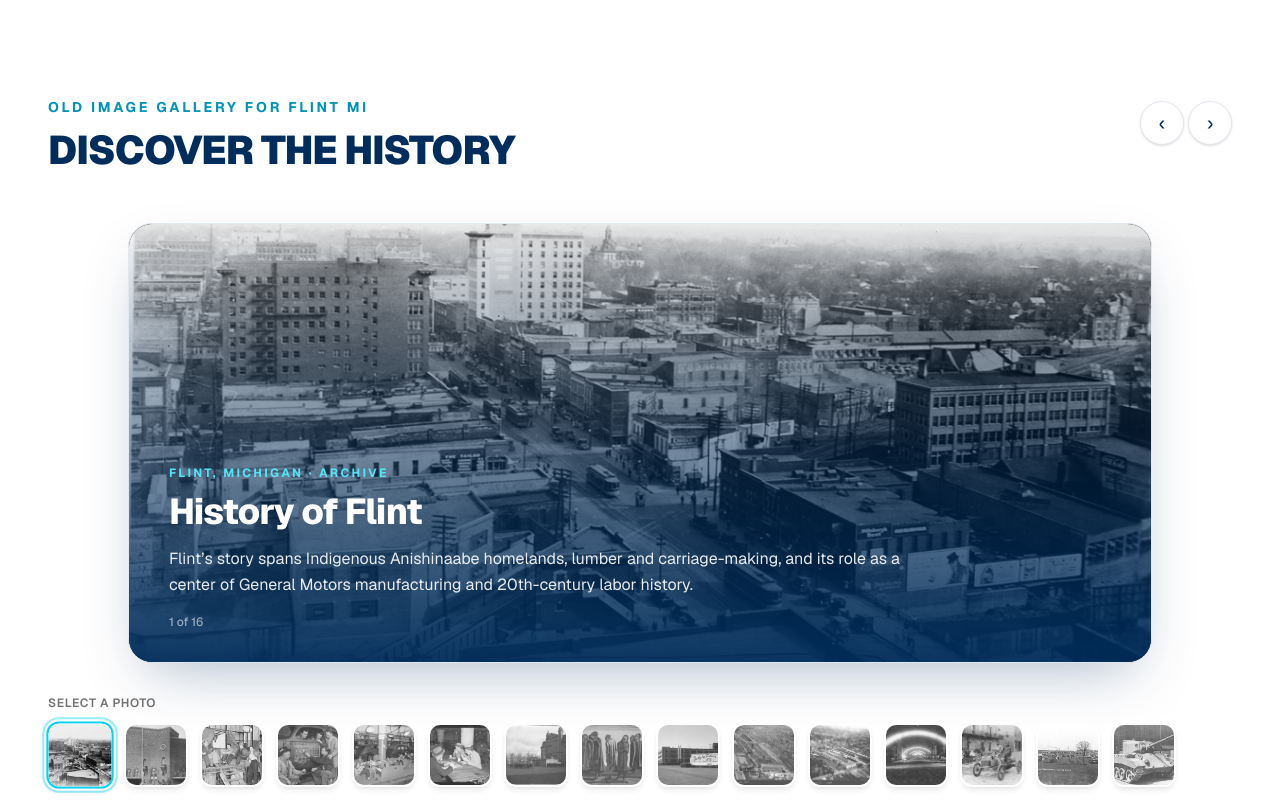
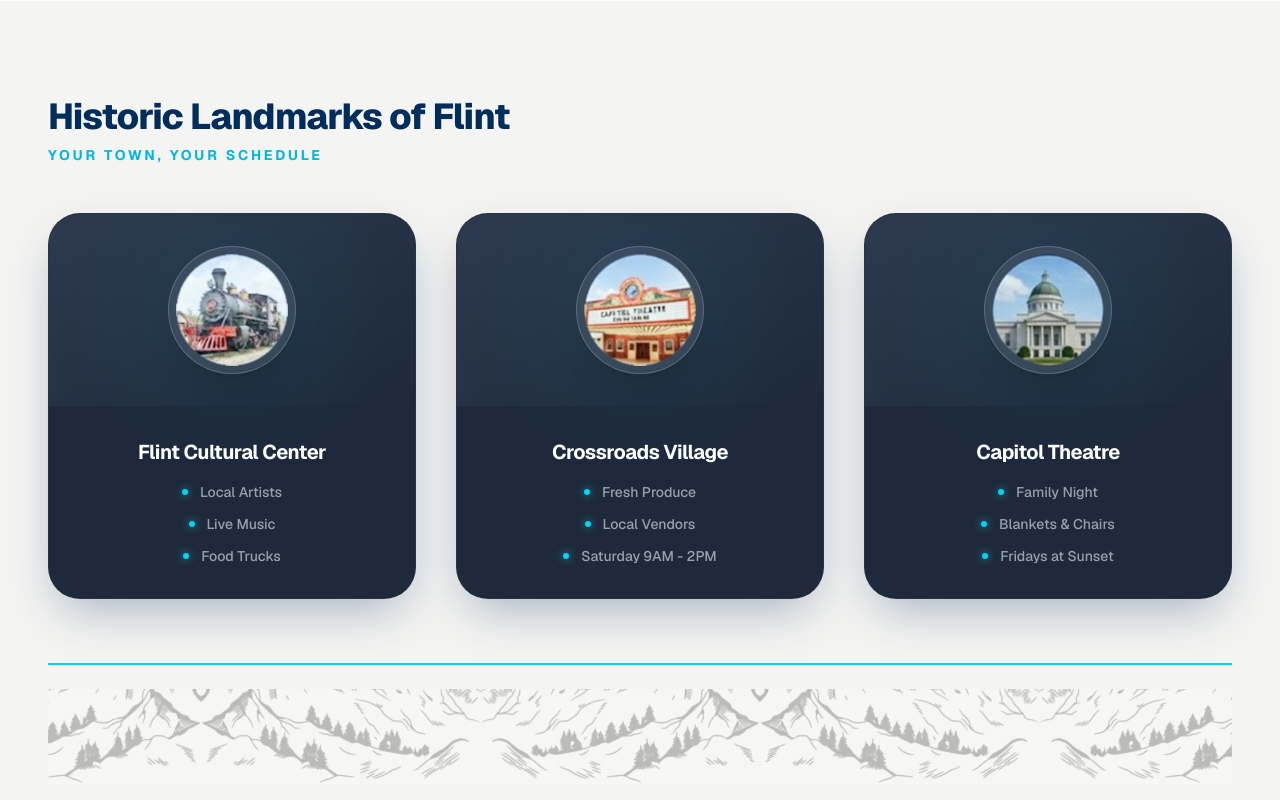
Before and after one commit to kskhan77/town-scout-1, a Next.js app: page / in a window 1280 px wide. Shown: the part 780-1580 px from the top of the page. Built offline with nearby package versions, Linux system fonts and the light colour scheme; no server answers; grey boxes are pictures that could not be loaded.

Commit message:
made chagnes in landing page

```diff
--- a/app/page.tsx
+++ b/app/page.tsx
@@ -8,9 +8,10 @@
   return (
     <main className="w-full bg-[#f7f9fc] text-neutral-900">
       <HeroSection />
-      <DiscoverHistory />
+
       <HistoricLandmarks />
       <WhatsHappeningNow />
+      <DiscoverHistory />
       <CommunitySignup />
     </main>
   );
--- a/src/components/molecules/HistoryImageSlider.tsx
+++ b/src/components/molecules/HistoryImageSlider.tsx
@@ -88,8 +88,8 @@
                   aria-current={isActive ? "true" : undefined}
                   className={`relative size-[3.25rem] overflow-hidden rounded-xl border-2 shadow-md transition-all duration-300 ease-out sm:size-14 md:size-16 ${
                     isActive
-                      ? "z-10 scale-105 border-cyan-400 ring-2 ring-cyan-400/40 ring-offset-2 ring-offset-white"
-                      : "border-white opacity-80 hover:scale-105 hover:opacity-100"
+                      ? "z-10 scale-110 border-cyan-400 ring-2 ring-cyan-400/40 ring-offset-2 ring-offset-white"
+                      : "border-white opacity-30 hover:scale-105 hover:opacity-100"
                   } `}
                 >
                   <Image
```
